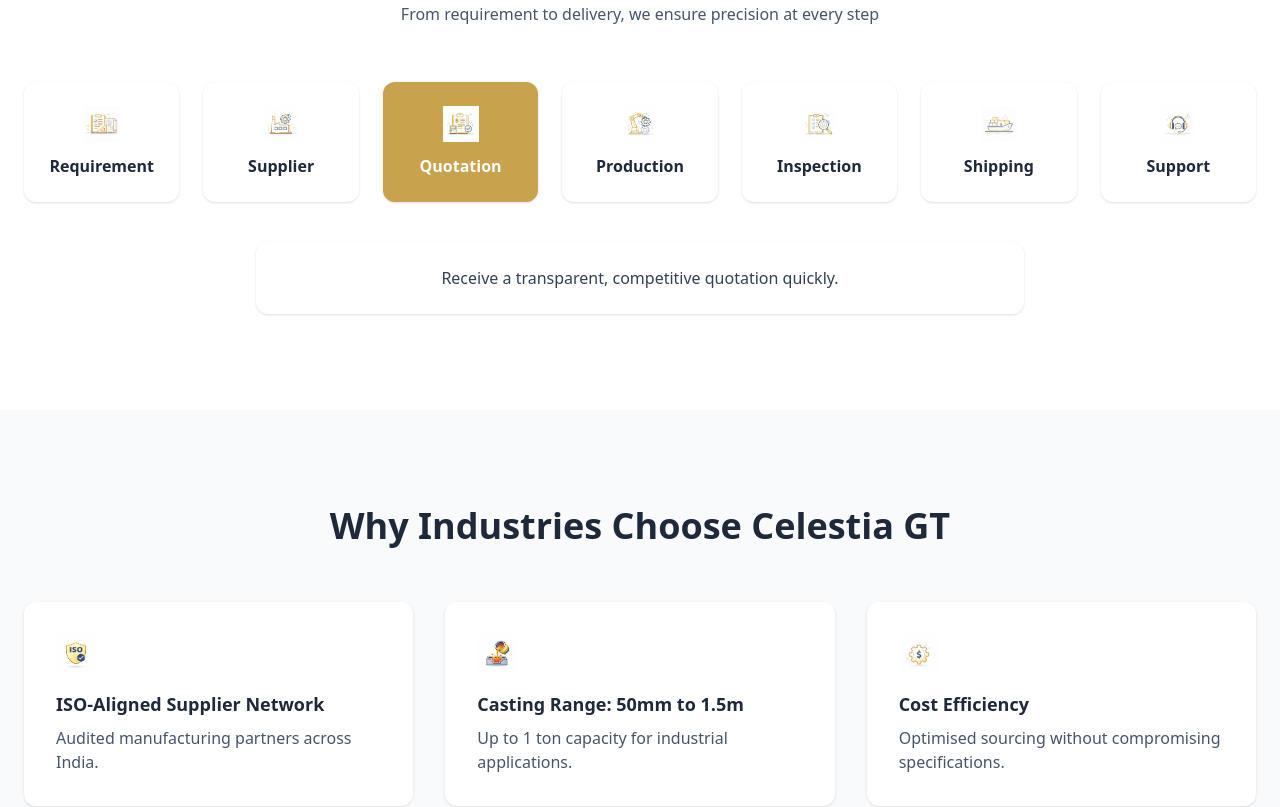
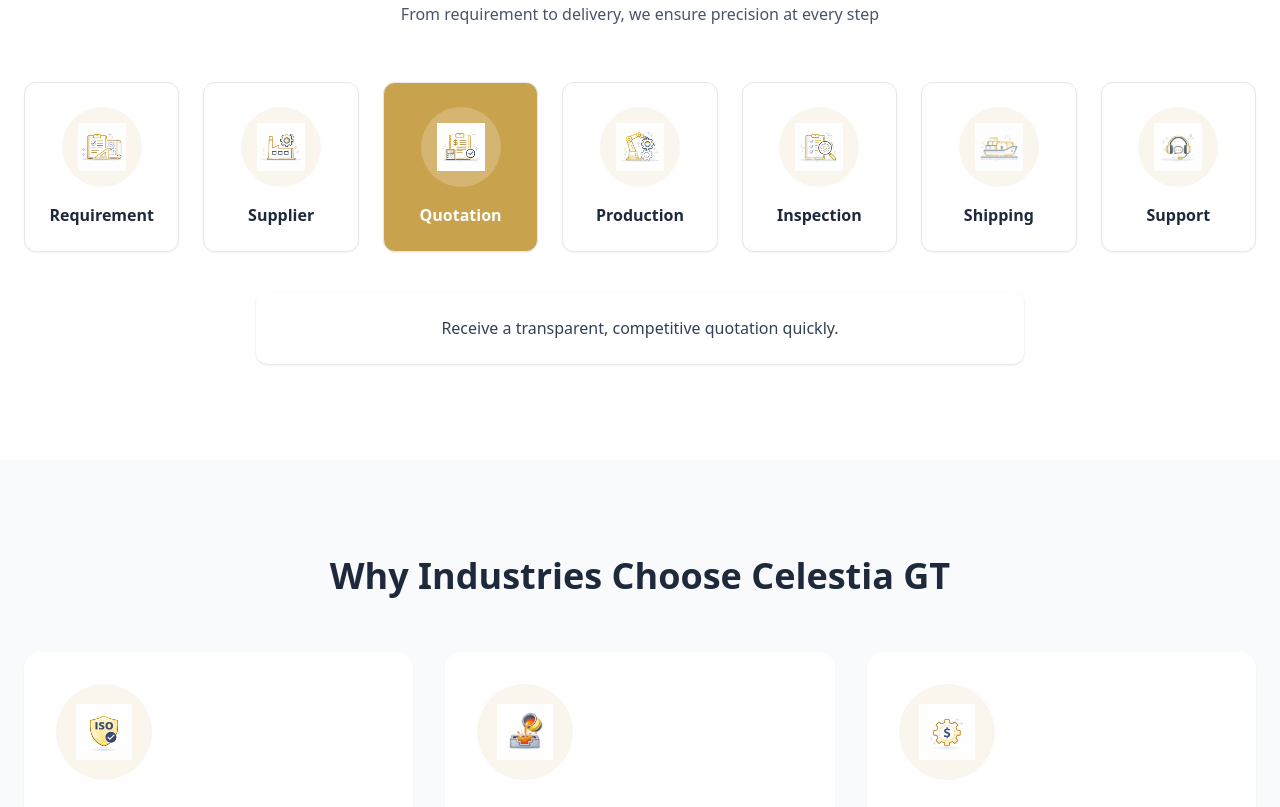
Before and after one commit to preshitpawar-beep/Celestia-GT, a Next.js app: page / in a window 1280 px wide. Shown: the part 780-1587 px from the top of the page. Built offline with nearby package versions, Linux system fonts and the light colour scheme.

Commit message:
Update page.js

```diff
--- a/app/page.js
+++ b/app/page.js
@@ -61,20 +61,27 @@
           <button
             key={i}
             onClick={() => setActiveIndex(i)}
-            className={`p-6 rounded-xl shadow text-center transition-all duration-200
+            className={`rounded-xl border shadow-sm p-6 flex flex-col items-center transition
               ${
                 i === activeIndex
                   ? "bg-gold text-white"
-                  : "bg-white hover:bg-slate-50"
+                  : "bg-white hover:shadow-md"
               }`}
+          >
+            {/* ICON CONTAINER */}
+            <div
+              className={`w-20 h-20 rounded-full flex items-center justify-center mb-4
+                ${i === activeIndex ? "bg-white/20" : "bg-gold/10"}`}
             >
               <Image
                 src={step.icon}
                 alt={step.title}
-              width={36}
-              height={36}
-              className="mx-auto mb-3"
+                width={48}
+                height={48}
+                className="object-contain"
               />
+            </div>
+
             <p className="font-semibold">{step.title}</p>
           </button>
         ))}
@@ -156,14 +163,21 @@
               { title: "Global Reach", icon: "/why-global.png", desc: "Serving UK, EU, Middle East, and Americas." },
               { title: "Technical Documentation", icon: "/why-docs.png", desc: "Inspection and quality documentation with every shipment." }
             ].map((item, i) => (
-              <div key={i} className="bg-white p-8 rounded-xl shadow">
+              <div
+                key={i}
+                className="bg-white p-8 rounded-2xl shadow-sm hover:shadow-md transition"
+              >
+                {/* BIG ICON */}
+                <div className="w-24 h-24 rounded-full bg-gold/10 flex items-center justify-center mb-6">
                   <Image
                     src={item.icon}
                     alt={item.title}
-                  width={40}
-                  height={40}
-                  className="mb-4"
+                    width={56}
+                    height={56}
+                    className="object-contain"
                   />
+                </div>
+
                 <h3 className="font-semibold text-lg mb-2">{item.title}</h3>
                 <p className="text-slate-600">{item.desc}</p>
               </div>
```
Lines whose indentation alone changed are shown as unchanged.
